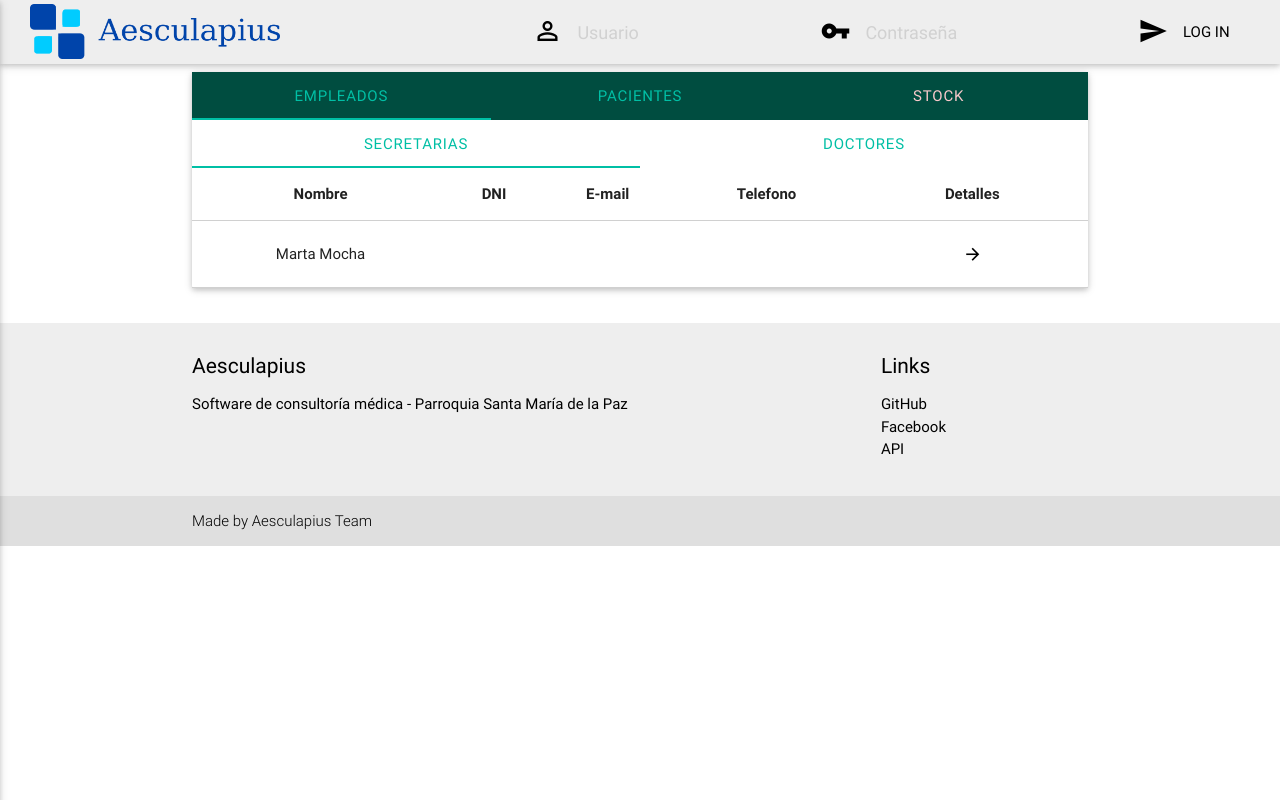
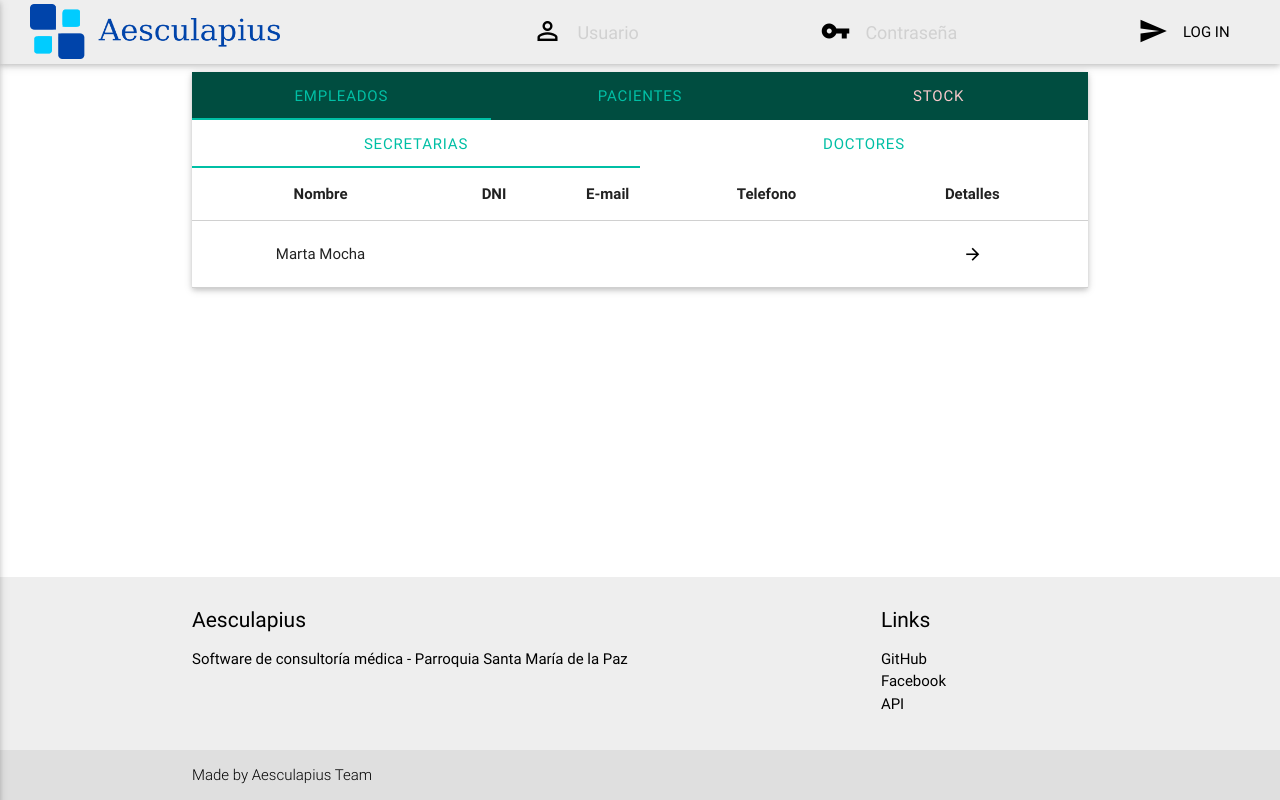
Before and after one commit to aesculapiusteam/aesculapius, a Django app: template app_main/templates/home.html in a window 1280 px wide. Run offline with Django 3.2, Linux system fonts and the light colour scheme; the template is opened without the code that fills it, so the values that code supplies are empty.

Commit message:
Fixed adhesive footer

```diff
--- a/static/css/style.css
+++ b/static/css/style.css
@@ -1,6 +1,6 @@
 body {
     display: flex;
-    min-height: 100%;
+    min-height: 100vh;
     flex-direction: column;
     padding: 0;
     margin: 0;
```
